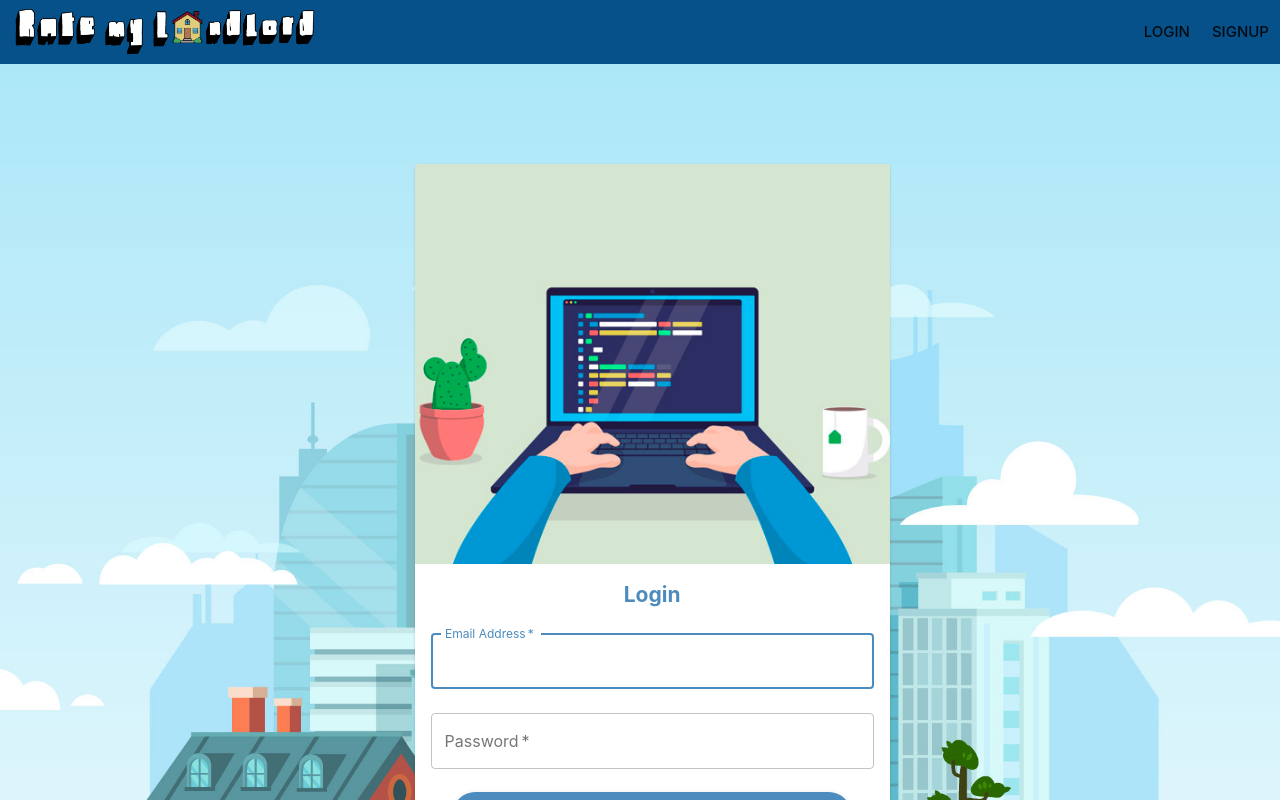
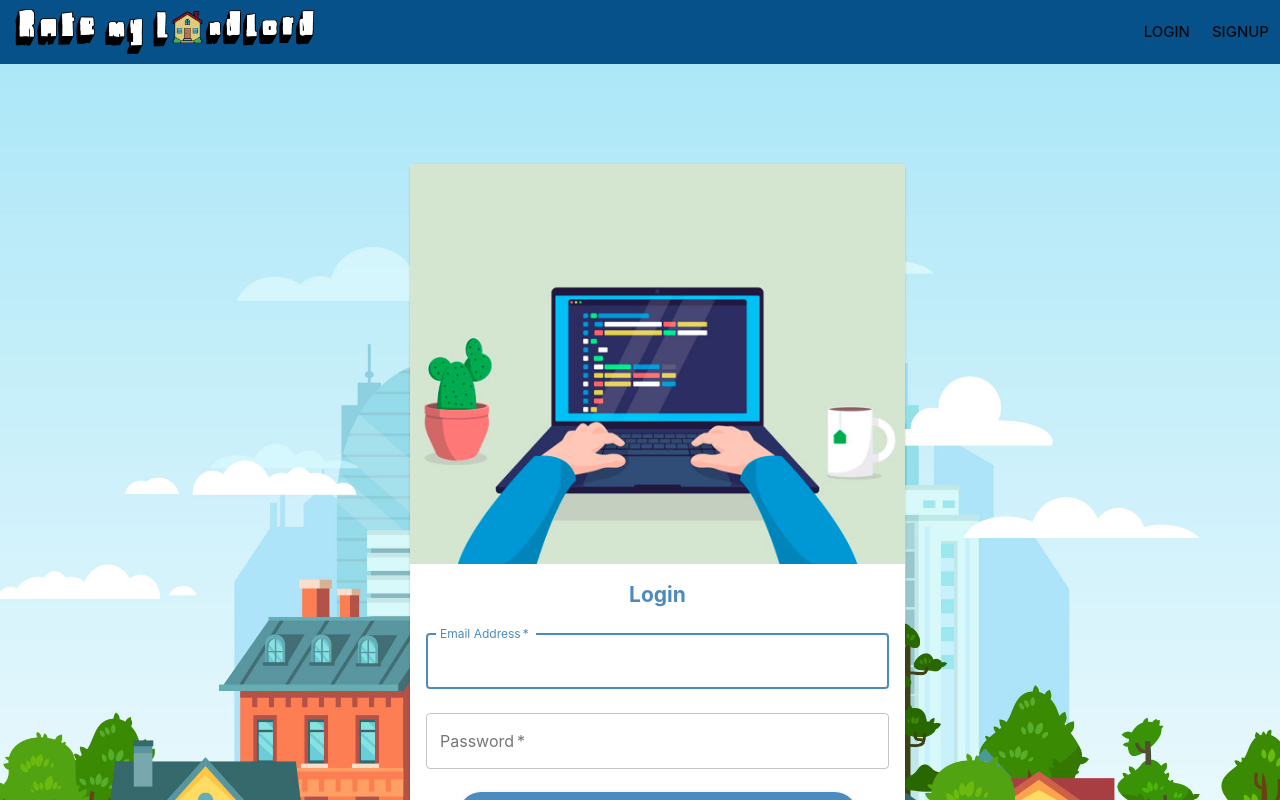
Before and after one commit to bpu991/rate-my-landlord, a React (Create React App) app in the folder client/: page /login in a window 1280 px wide. Shown: the top 800 px of the page. Built offline with nearby package versions, Linux system fonts and the light colour scheme; no server answers.

Commit message:
styling changes

```diff
--- a/client/src/actions/search_actions.js
+++ b/client/src/actions/search_actions.js
@@ -10,6 +10,7 @@ export const setSearch = (search) => {
 const searchLandlords = (searchItem) => async (dispatch) => {
 
     const res = await fetch(`/api/search/${searchItem}`)
+
     if (res.ok) {
         const search = await res.json();
         dispatch(setSearch(search))
--- a/client/src/components/SignUp.js
+++ b/client/src/components/SignUp.js
@@ -85,7 +85,7 @@ const SignUp = () => {
                     <Container component='main' maxWidth='xs'>
                         <div className={classes.space}>
                             <form onSubmit={handleSubmit}>
-                                <Card className={classes.root}>
+                                <Card className='signup-card'>
                                     <CardMedia
                                         className={classes.media}
                                         image={signup}
--- a/client/src/components/Signin.js
+++ b/client/src/components/Signin.js
@@ -35,7 +35,7 @@ const useStyles = makeStyles((theme) => ({
     },
 
     root: {
-        width: "120%",
+        width: "120%"
     },
     rating: {
         width: 400,
@@ -91,7 +91,7 @@ const SignIn = () => {
                                         {err.errors}
                                     </Typography>
                                 ) : (null)}
-                                <Card className={classes.root}>
+                                <Card className='login-card'>
                                         <CardMedia
                                             className={classes.media}
                                             image={login}
--- a/client/src/css-styles/city-landlords.css
+++ b/client/src/css-styles/city-landlords.css
@@ -54,3 +54,17 @@
     background-size: cover;
     overflow: hidden; */
 }
+@media screen and (max-width:2200px) {
+    .city-landlords-main {
+    width: 100%;
+    height: 1210px;
+    display: grid;
+    grid-template-columns: 0.5fr 1fr 0.5fr;
+    overflow: hidden;
+    background-image: url('../images/city-life.png');
+        /* background-image: url('../images/city.png'); */
+    background-position: center;
+    background-size: cover;
+    overflow: hidden;
+}
+}
--- a/client/src/css-styles/login-page.css
+++ b/client/src/css-styles/login-page.css
@@ -1,8 +1,9 @@
 .login-page-main {
   display: grid;
-  grid-template-columns: 1fr 1.5fr 1fr;
+  grid-template-columns: 0.5fr 1fr 0.5fr;
   width: 100%;
-  min-height: 1230px;
+  /* min-height: 1230px; */
+  min-height: 90vh;
   background-image: url('../images/town.jpg');
   background-position: center;
   background-size: cover;
@@ -31,3 +32,9 @@
   display: flex;
   justify-content: center;
 }
+
+.login-card {
+  width: 125%;
+  height: 100%;
+  margin-bottom: 100px;
+}
--- a/client/src/css-styles/profile-page.css
+++ b/client/src/css-styles/profile-page.css
@@ -59,3 +59,17 @@
     background-size: cover;
     overflow: hidden; */
 }
+
+@media screen and (max-width:2200px) {
+    .profile-page-main {
+        width: 100%;
+        height: 1230px;
+        display: grid;
+        grid-template-columns: 0.5fr 1fr 0.5fr;
+        background-color: #F4F8F7;
+        background-image: url('../images/sunset-city.png');
+        background-position: center;
+        background-size: cover;
+        overflow: hidden;
+    }
+}
--- a/client/src/css-styles/signup.css
+++ b/client/src/css-styles/signup.css
@@ -1,8 +1,8 @@
 .signup-page-main {
     display: grid;
-    grid-template-columns: 1fr 1.5fr 1fr;
+    grid-template-columns: 0.5fr 1fr 0.5fr;
     width: 100%;
-    min-height: 1230px;
+    min-height: 90vh;
     background-image: url('../images/signup-background.png');
     background-position: center;
     background-size: cover;
@@ -21,3 +21,9 @@
   justify-content: center;
   color: #4D8ABE;
 }
+
+.signup-card {
+  width: 125%;
+  height: 70%;
+  margin-bottom: 100px;
+}
```
Also changed, not shown: 1 other file (tests, documents, lock files or other folders).
